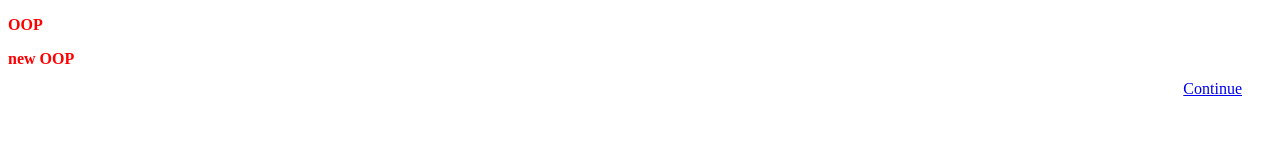
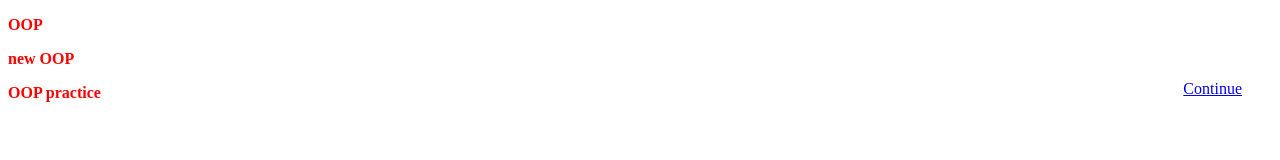
Before and after one commit to jkgdev8/oop2, a plain HTML site: page index.html in a window 1280 px wide. Drawn offline with Linux system fonts and the light colour scheme.

Commit message:
oop practice

```diff
--- a/index.html
+++ b/index.html
@@ -12,6 +12,7 @@
         <p>OOP</p>
         <a style="display: block; float: right; margin: 30px;" id="continue_btn" href="/california/index.php?option=com_content&amp;view=category&amp;layout=blog&amp;id=17&amp;Itemid=599&amp;limitstart=1" class="continue_btn btn btn-primary">Continue</a>
         <p>new OOP</p>
+        <p>OOP practice</p>
 
 
     <script src="/index.js"></script>
```
